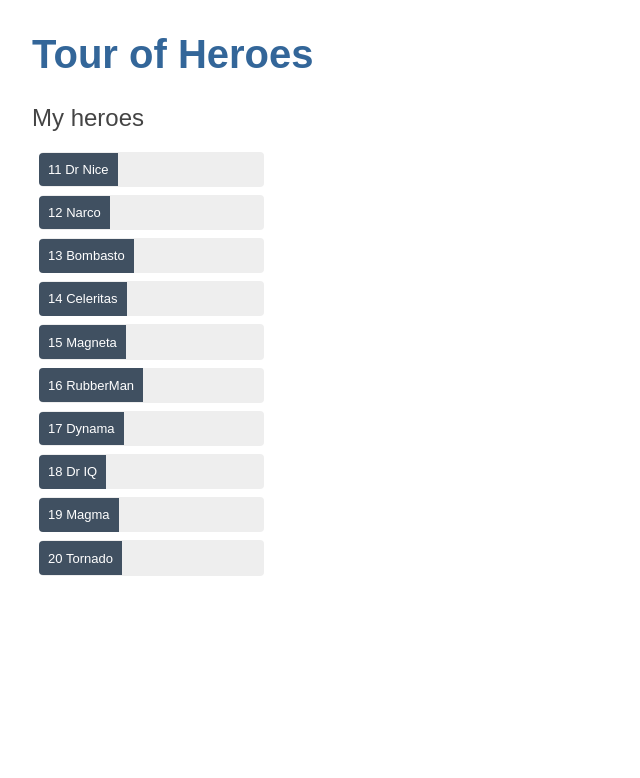
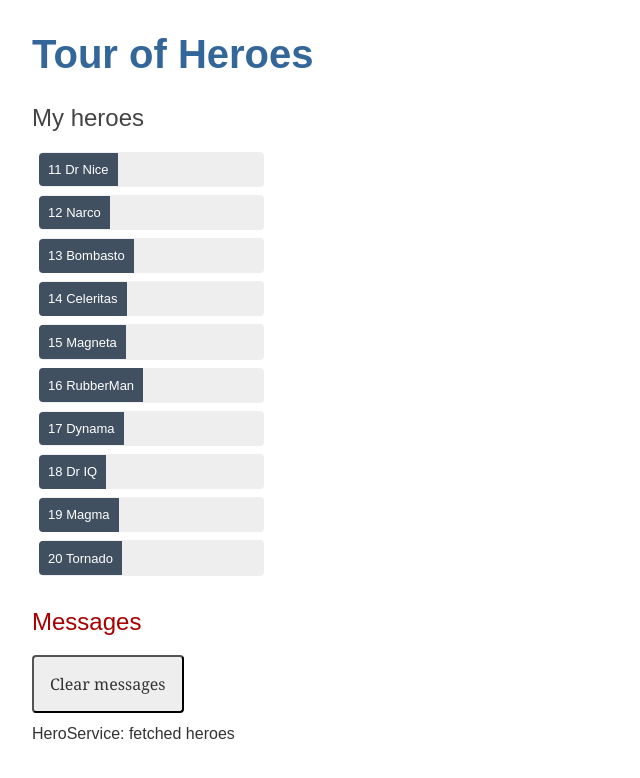
Before and after one commit to Soushi888/angular-tour-of-heroes, an Angular app: page / in a window 1280 px wide. Shown: the top 778 px of the page, without its empty margins (0-640 px from the left). Built offline with nearby package versions, Linux system fonts and the light colour scheme.

Commit message:
add MessageService

```diff
--- a/src/app/app.component.html
+++ b/src/app/app.component.html
@@ -1,2 +1,3 @@
 <h1>{{title}}</h1>
 <app-heroes></app-heroes>
+<app-messages></app-messages>
--- a/src/app/app.module.ts
+++ b/src/app/app.module.ts
@@ -5,12 +5,14 @@
 import {HeroesComponent} from './heroes/heroes.component';
 import {FormsModule} from '@angular/forms';
 import { HeroDetailComponent } from './hero-detail/hero-detail.component';
+import { MessagesComponent } from './messages/messages.component';
 
 @NgModule({
   declarations: [
     AppComponent,
     HeroesComponent,
-    HeroDetailComponent
+    HeroDetailComponent,
+    MessagesComponent
   ],
   imports: [
     BrowserModule,
--- a/src/app/hero.service.ts
+++ b/src/app/hero.service.ts
@@ -3,16 +3,20 @@
 
 import {Hero} from './Hero';
 import {HEROES} from './mock-heroes';
+import {MessageService} from 'src/app/message.service';
 
 @Injectable({
   providedIn: 'root'
 })
 
 export class HeroService {
-  getHeroes(): Observable<Hero[]> {
-    return of(HEROES);
+  constructor(private messageService: MessageService) {
   }
 
-  constructor() {
+  getHeroes(): Observable<Hero[]> {
+    const heroes = of(HEROES);
+    this.messageService.add('HeroService: fetched heroes');
+
+    return heroes;
   }
 }
--- a/src/app/heroes/heroes.component.ts
+++ b/src/app/heroes/heroes.component.ts
@@ -1,6 +1,7 @@
 import {Component, OnInit} from '@angular/core';
 import {Hero} from 'src/app/Hero';
 import {HeroService} from 'src/app/hero.service';
+import {MessageService} from 'src/app/message.service';
 
 @Component({
   selector: 'app-heroes',
@@ -12,7 +13,7 @@
   heroes: Hero[] = [];
   selectedHero?: Hero;
 
-  constructor(private heroService: HeroService) {
+  constructor(private heroService: HeroService, private messageService: MessageService) {
   }
 
   ngOnInit(): void {
@@ -29,8 +30,10 @@
   onSelect(hero: Hero): void {
     if (hero !== this.selectedHero) {
       this.selectedHero = hero;
+      this.messageService.add(`HeroesComponent: Selected ${hero}`);
     } else {
       this.selectedHero = undefined;
+      this.messageService.add(`HeroesComponent: Unselected ${hero}`);
     }
   }
 }
--- /dev/null
+++ b/src/app/message.service.ts
@@ -0,0 +1,20 @@
+import {Injectable} from '@angular/core';
+
+@Injectable({
+  providedIn: 'root'
+})
+
+export class MessageService {
+  messages: string[] = [];
+
+  add(message: string): void {
+    this.messages.push(message);
+  }
+
+  clear(): void {
+    this.messages = [];
+  }
+
+  constructor() {
+  }
+}
--- /dev/null
+++ b/src/app/messages/messages.component.css
@@ -0,0 +1,19 @@
+/* MessagesComponent's private CSS styles */
+h2 {
+  color: #A80000;
+  font-family: Arial, Helvetica, sans-serif;
+  font-weight: lighter;
+}
+
+.clear {
+  color: #333;
+  background-color: #eee;
+  margin-bottom: 12px;
+  padding: 1rem;
+  border-radius: 4px;
+  font-size: 1rem;
+}
+.clear:hover {
+  color: white;
+  background-color: #42545C;
+}
--- /dev/null
+++ b/src/app/messages/messages.component.html
@@ -0,0 +1,7 @@
+<div *ngIf="messageService.messages.length">
+  <h2>Messages</h2>
+  <button class="clear" (click)="messageService.clear()">Clear messages</button>
+  <div *ngFor="let message of messageService.messages">
+    {{message}}
+  </div>
+</div>
--- /dev/null
+++ b/src/app/messages/messages.component.ts
@@ -0,0 +1,17 @@
+import {Component, OnInit} from '@angular/core';
+import {MessageService} from 'src/app/message.service';
+
+@Component({
+  selector: 'app-messages',
+  templateUrl: './messages.component.html',
+  styleUrls: ['./messages.component.css']
+})
+export class MessagesComponent implements OnInit {
+
+  constructor(public messageService: MessageService) {
+  }
+
+  ngOnInit(): void {
+  }
+
+}
```
Also changed, not shown: 2 other files (tests, documents, lock files or other folders).
